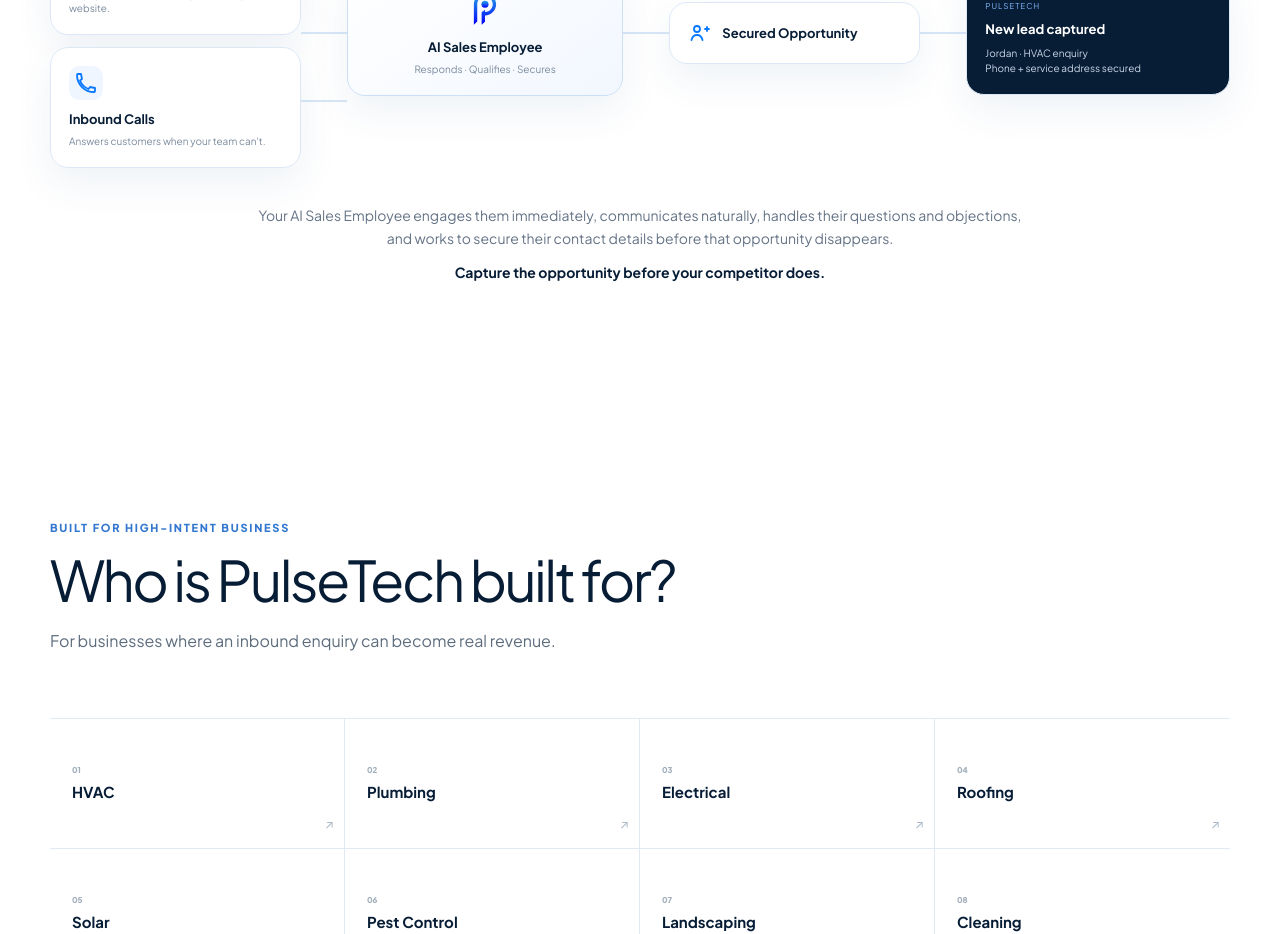
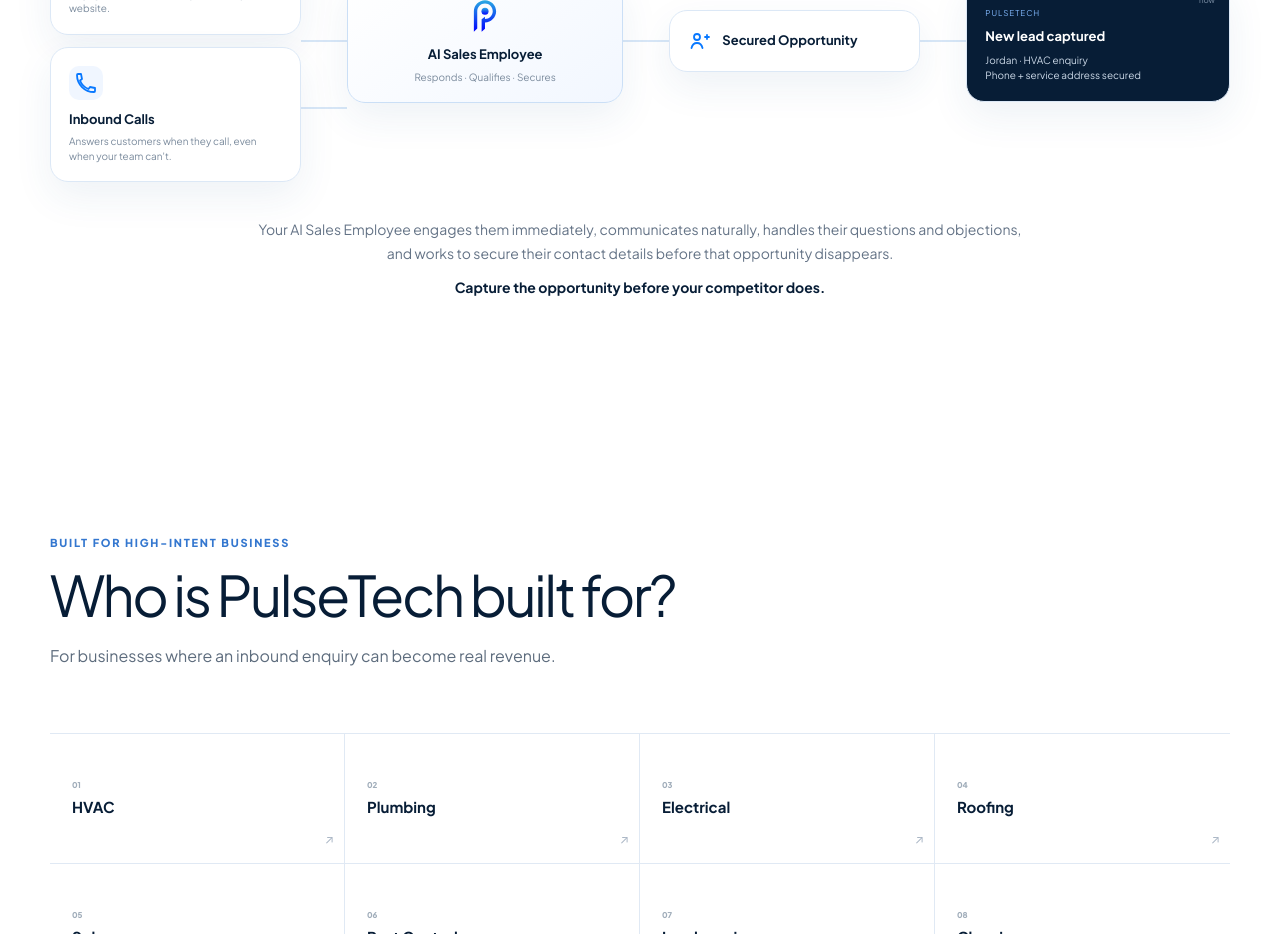
Before and after one commit to utkarshchaturvedi1/pulsetech-engine, a Next.js app: page / in a window 1280 px wide. Shown: the part 4200-5134 px from the top of the page. Built offline with nearby package versions, Linux system fonts and the light colour scheme.

Commit message:
Refine calculator scale and visual industry language

```diff
--- a/src/components/landing/LandingVisuals.tsx
+++ b/src/components/landing/LandingVisuals.tsx
@@ -1,7 +1,7 @@
 "use client";
 
 import { motion, useReducedMotion } from "framer-motion";
-import { useMemo, useState, type ReactNode } from "react";
+import { useState, type ReactNode } from "react";
 
 const ICON = "/branding/pulsetech-icon-color.svg";
 
@@ -94,7 +94,7 @@ export function RevenueCalculator() {
 export function InboundSignal() {
   return <div className="pt-signal-map">
     <div className="pt-signal-source"><span><Icon kind="web"/></span><strong>Website Chat</strong><small>Engages visitors while they're still on your website.</small></div>
-    <div className="pt-signal-source"><span><Icon kind="phone"/></span><strong>Inbound Calls</strong><small>Answers customers when your team can't.</small></div>
+    <div className="pt-signal-source"><span><Icon kind="phone"/></span><strong>Inbound Calls</strong><small>Answers customers when they call, even when your team can't.</small></div>
     <div className="pt-signal-path pt-path-a"><i/></div><div className="pt-signal-path pt-path-b"><i/></div>
     <div className="pt-signal-ai"><img src={ICON} alt=""/><strong>AI Sales Employee</strong><small>Responds · Qualifies · Secures</small></div>
     <div className="pt-signal-path pt-path-c"><i/></div>
```
